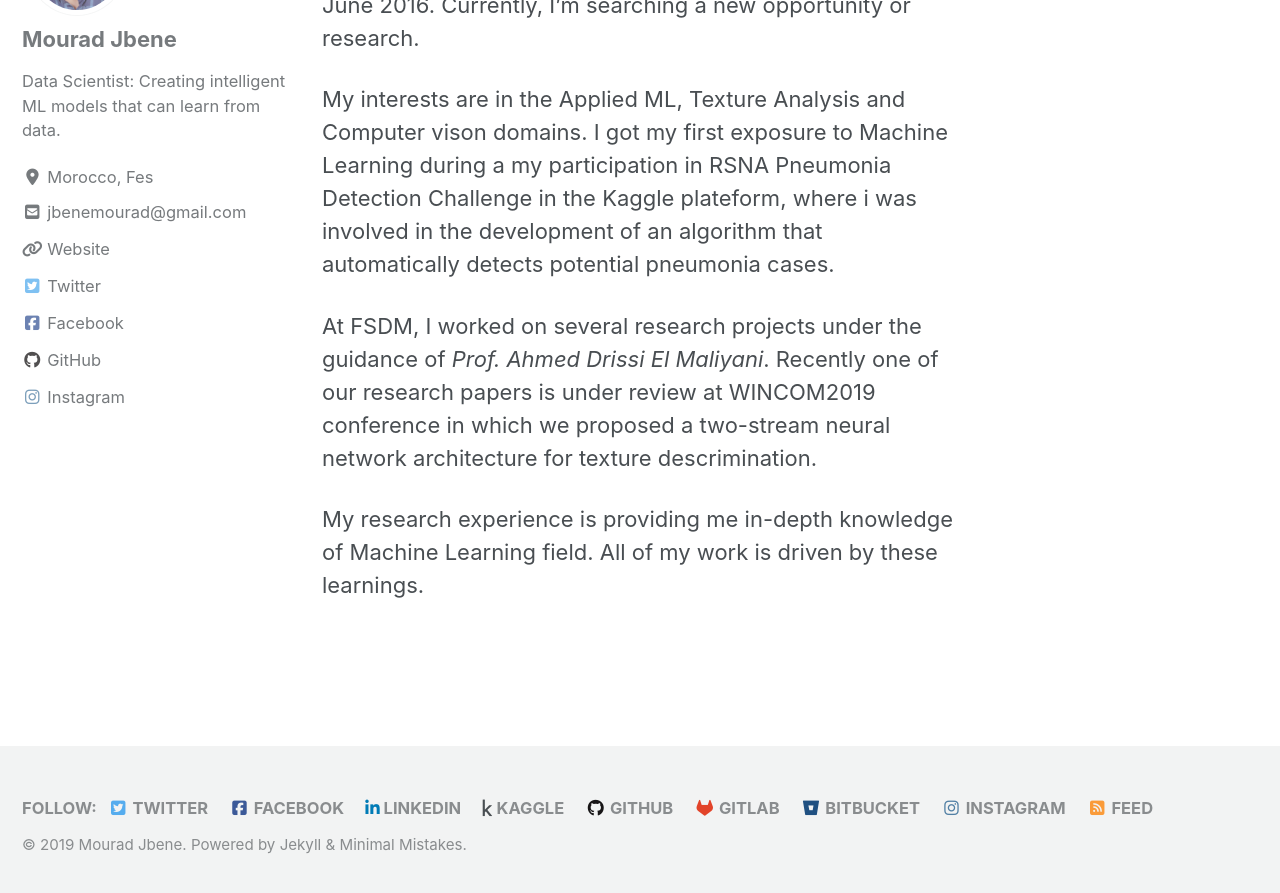
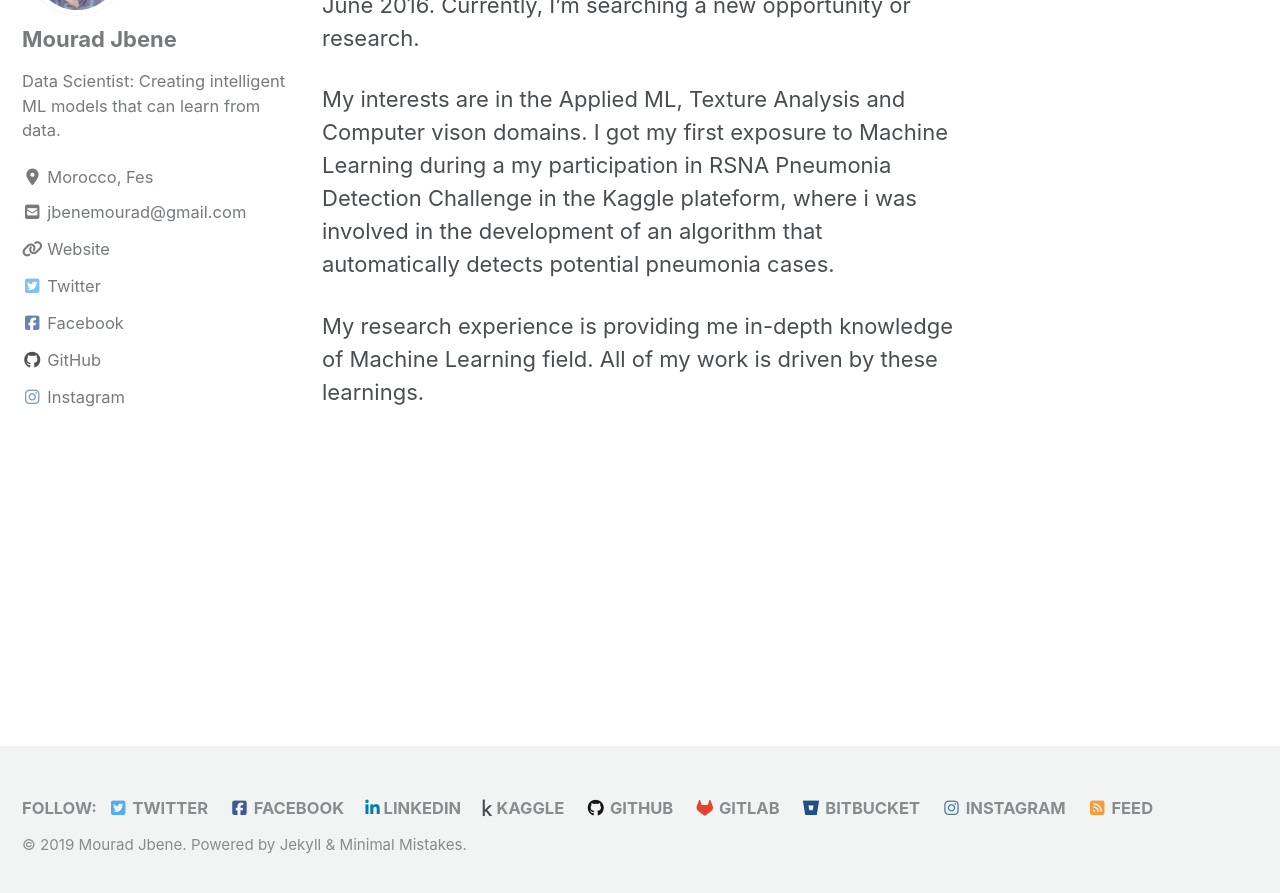
Before and after one commit to J-Mourad/J-Mourad.github.io, a Jekyll site: the page built from _pages/about.md, in a window 1280 px wide and 900 px high, scrolled down 535 px. Shown: the top 893 px of the window. Built offline with Jekyll 4.4.1, drawn with Linux system fonts in a browser that asks for light colours; cached includes are drawn as plain includes; nearby versions of some CDN libraries.

Commit message:
Modified index page

```diff
--- a/_pages/about.md
+++ b/_pages/about.md
@@ -10,6 +10,6 @@ Currently, I'm searching a new opportunity or research.
 
 My interests are in the Applied ML, Texture Analysis and Computer vison domains. I got my first exposure to Machine Learning during a my participation in RSNA Pneumonia Detection Challenge in the Kaggle plateform, where i was involved in the development of an algorithm that automatically detects potential pneumonia cases.
 
-At FSDM, I worked on several research projects under the guidance of *Prof. Ahmed Drissi El Maliyani*. Recently one of our research papers is under review at WINCOM2019 conference in which we proposed a two-stream neural network architecture for texture descrimination.
+<!-- At FSDM, I worked on several research projects under the guidance of *Prof. Ahmed Drissi El Maliyani*. Recently one of our research papers is under review at WINCOM2019 conference in which we proposed a two-stream neural network architecture for texture descrimination. -->
 
 My research experience is providing me in-depth knowledge of Machine Learning field. All of my work is driven by these learnings.
```
